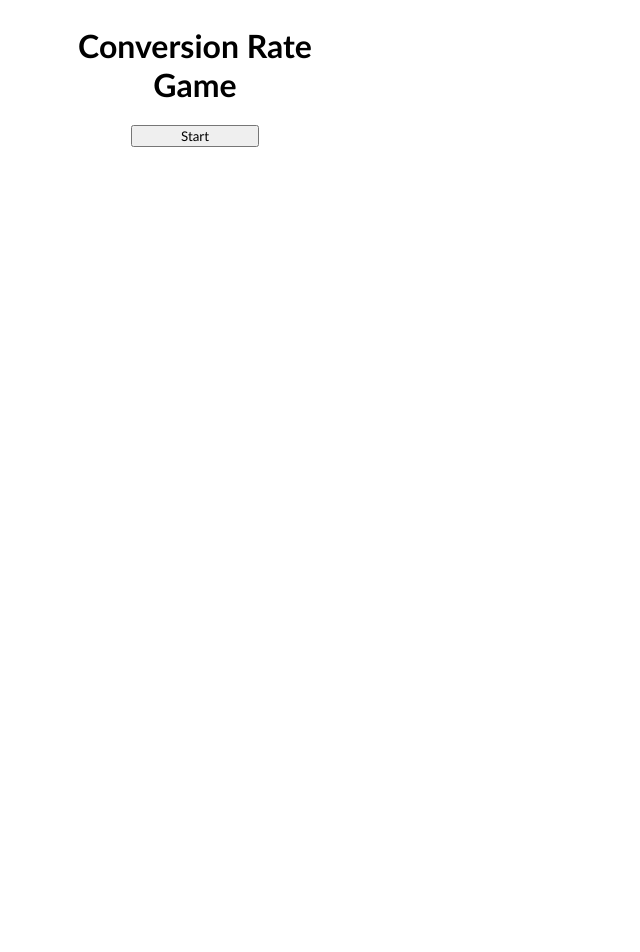
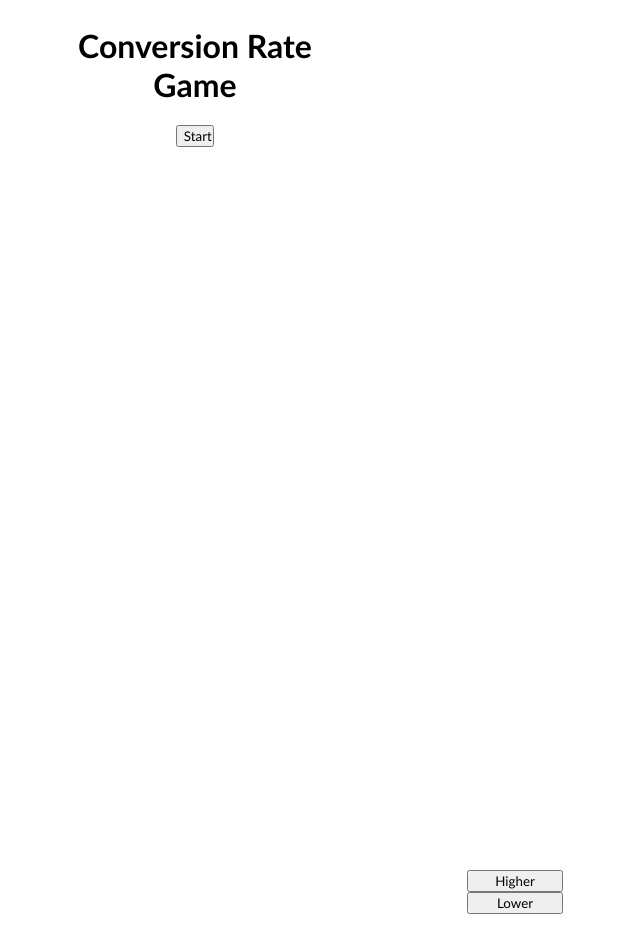
Before and after one commit to ErexPL/Exchange_Rate_Game, a plain HTML site: page index.html in a window 1280 px wide. Shown: the part 324-1276 px from the top of the page, without its empty margins (445-1085 px from the left). Drawn offline with Linux system fonts and the light colour scheme; no server answers.

Commit message:
Higher/Lower buttons

```diff
--- a/index.html
+++ b/index.html
@@ -10,12 +10,14 @@
         <h1>Conversion Rate Game</h1>
         <button onclick="this.parentElement.remove()">Start</button>
     </header>
-    <main onclick="sendRequest()" id="main">
+    <main id="main">
         <section id="1">
             <p id="option1"></p>
         </section>
         <section id="2">
             <p id="option2"></p>
+            <button id="higher" onclick="sendRequest(), removeElement(0), this.remove()">Higher</button>
+            <button id="lower" onclick="sendRequest(), removeElement(1), this.remove()">Lower</button>
         </section>
         <section id="3">
             <p id="option3"></p>
--- a/main.js
+++ b/main.js
@@ -83,6 +83,7 @@ function slideLeft(main) {;
       p2.id = "option1";
       sectionRight.id = "2";
       p3.id = "option2";
+      sectionRight.innerHTML += '<button id="higher" onclick="sendRequest(), removeElement(0), this.remove()">Higher</button><button id="lower" onclick="sendRequest(), removeElement(1), this.remove()">Lower</button>';
       clearInterval(animation);
     } else {
       pos--;
@@ -90,3 +91,13 @@ function slideLeft(main) {;
     }
   }
 }
+
+function removeElement(elementID) {
+
+  if(elementID == 1) {
+    document.getElementById('higher').remove();
+  } else if(elementID == 0) {
+    document.getElementById('lower').remove();
+  }
+
+}
--- a/style.css
+++ b/style.css
@@ -34,7 +34,7 @@ h1 {
 
 button {
 
-    width: 50%;
+    width: 15%;
 
 }
 
@@ -49,6 +49,7 @@ main {
 section {
 
     display: flex;
+    flex-direction: column;
     justify-content: center;
     align-items: center;
     width: 50vw;
```
